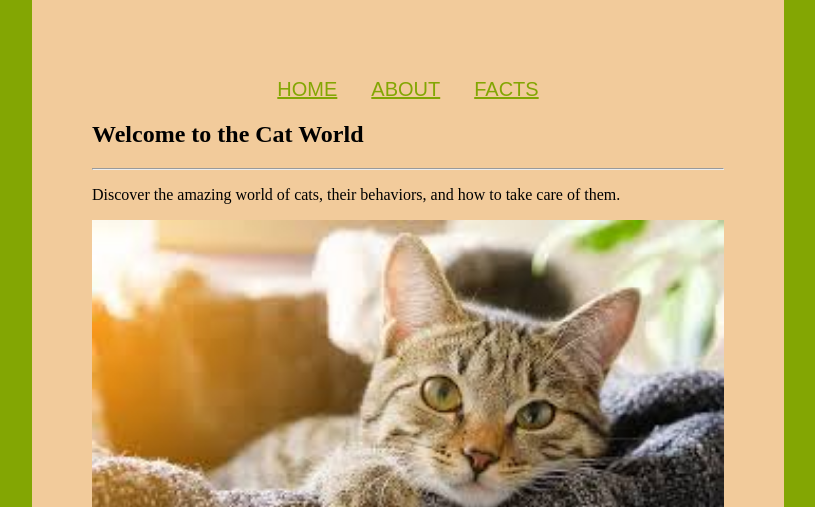
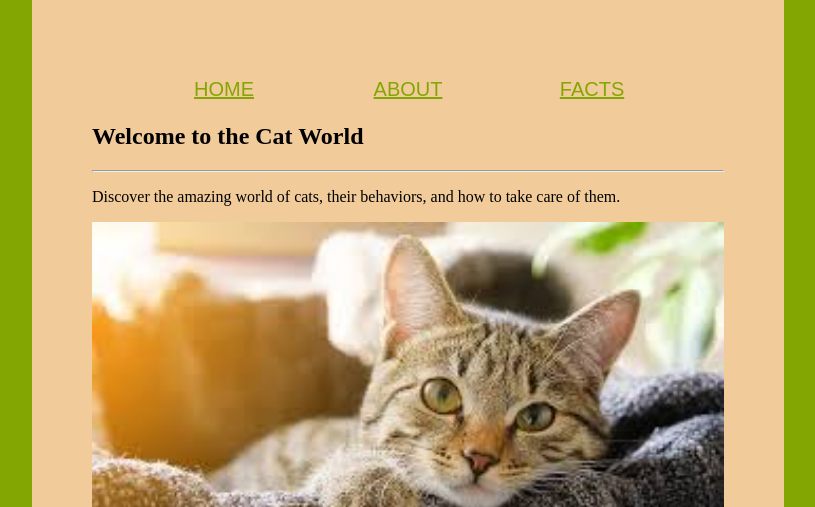
Before and after one commit to torip721/coding_projects, a plain HTML site: page avd_css/index.html in a window 1280 px wide. Shown: the part 293-800 px from the top of the page, without its empty margins (232-1047 px from the left). Drawn offline with Linux system fonts and the light colour scheme.

Commit message:
Update styles.css

```diff
--- a/avd_css/css/styles.css
+++ b/avd_css/css/styles.css
@@ -56,4 +56,6 @@ nav li a {
     display: block;
     background-color: #F2CB9B;
     color: #83A603;
+    height: 25px;
+    width: 150px;
 }
```
